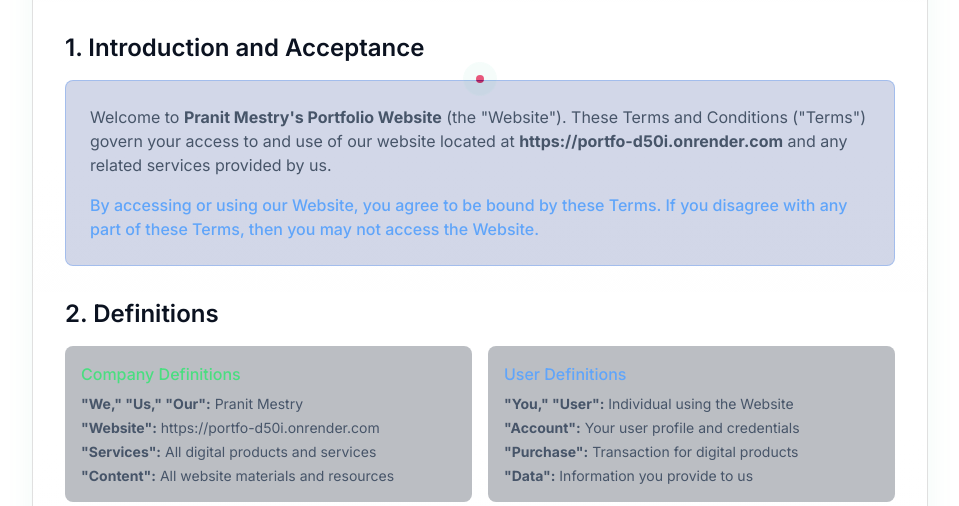
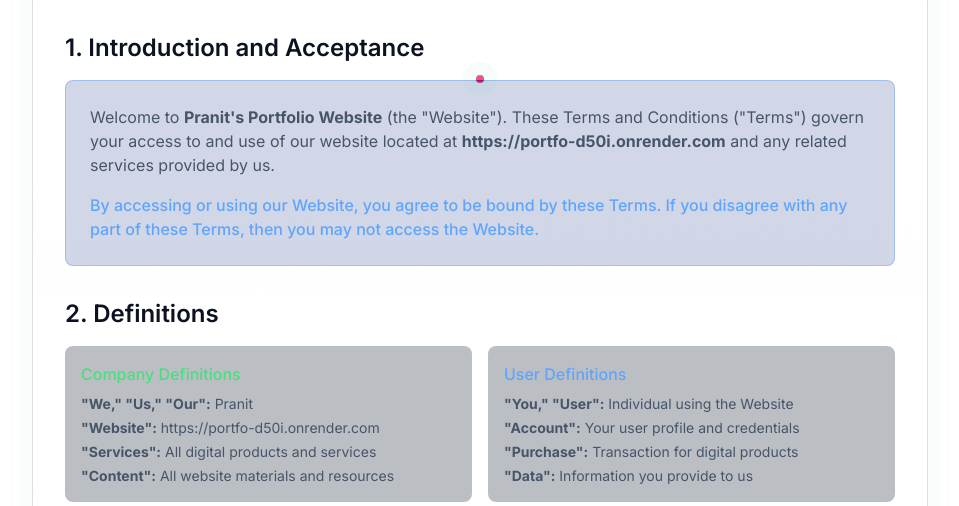
Before and after one commit to thepranit45/Portfolio_Render, a Django app: page /terms/ in a window 1280 px wide. Shown: the part 386-892 px from the top of the page, without its empty margins (160-1119 px from the left). Run offline with Django 5.2, Linux system fonts and the light colour scheme; some libraries are stand-ins or nearby versions.

Commit message:
minor changes

```diff
--- a/portfolio/templates/portfolio/base.html
+++ b/portfolio/templates/portfolio/base.html
@@ -123,7 +123,7 @@
         <!-- About Section -->
         <div>
           <h3 class="text-xl font-bold text-white mb-4 flex items-center gap-2">
-            <span>💻</span> Pranit Mestry
+            <span>💻</span> Pranit
           </h3>
           <p class="text-gray-400 text-sm">
             Full-stack developer passionate about creating innovative web solutions
@@ -175,7 +175,7 @@
       <div class="border-t border-gray-700/30 mt-8 pt-6 text-center">
         <div class="flex flex-col md:flex-row justify-between items-center gap-4">
           <p class="text-gray-400 text-sm">
-            © {{ "now"|date:"Y" }} Pranit Mestry. All rights reserved.
+            © {{ "now"|date:"Y" }} Pranit. All rights reserved.
           </p>
           <div class="flex items-center gap-4 text-xs text-gray-500">
             <span>📍 Pune, Maharashtra, India</span>
--- a/portfolio/templates/portfolio/contact.html
+++ b/portfolio/templates/portfolio/contact.html
@@ -1,6 +1,6 @@
 {% extends 'portfolio/base.html' %}
 {% load static %}
-{% block title %}Contact Us — Pranit Mestry{% endblock %}
+{% block title %}Contact Us — Pranit{% endblock %}
 
 {% block content %}
 <section class="min-h-screen py-20 pt-32 bg-dark/50">
--- a/portfolio/templates/portfolio/contact_old.html
+++ b/portfolio/templates/portfolio/contact_old.html
@@ -1,6 +1,6 @@
 {% extends 'portfolio/base.html' %}
 {% load static %}
-{% block title %}Contact Us — Pranit Mestry{% endblock %}
+{% block title %}Contact Us — Pranit{% endblock %}
 
 {% block content %}
 <section class="min-h-screen py-20 pt-32 bg-dark/50">
--- a/portfolio/templates/portfolio/delivery.html
+++ b/portfolio/templates/portfolio/delivery.html
@@ -1,6 +1,6 @@
 {% extends 'portfolio/base.html' %}
 {% load static %}
-{% block title %}Shipping and Delivery Policy — Pranit Mestry{% endblock %}
+{% block title %}Shipping and Delivery Policy — Pranit{% endblock %}
 
 {% block content %}
 <section class="min-h-screen py-20 pt-32">
@@ -22,7 +22,7 @@
             <h2 class="text-2xl font-semibold mb-4 text-white">1. Overview</h2>
             <div class="bg-blue-900/20 border border-blue-500/30 p-6 rounded-lg">
               <p class="mb-4">
-                <strong>Pranit Mestry's Portfolio Website</strong> exclusively offers <strong>digital products and services</strong>.
+                <strong>Pranit's Portfolio Website</strong> exclusively offers <strong>digital products and services</strong>.
                 We do not sell, ship, or deliver any physical products.
               </p>
               <div class="bg-green-900/20 border border-green-500/30 p-4 rounded-lg">
@@ -469,7 +469,7 @@
                 <div>
                   <h4 class="font-medium mb-3 text-primary">🏢 Business Address</h4>
                   <address class="text-sm not-italic">
-                    Pranit Mestry<br>
+                    Pranit<br>
                     123 Tech Street<br>
                     Pune, Maharashtra 411001<br>
                     India
--- a/portfolio/templates/portfolio/payment_checkout.html
+++ b/portfolio/templates/portfolio/payment_checkout.html
@@ -157,7 +157,7 @@
         "key": "{{ razorpay_key_id }}", // Enter the Key ID generated from the Dashboard
         "amount": "{{ amount }}", // Amount is in currency subunits (paise)
         "currency": "{{ currency }}",
-        "name": "Pranit Mestry",
+        "name": "Pranit",
         "description": "{{ service.name }}",
         "order_id": "{{ razorpay_order_id }}", // This is the order_id created in the backend
         "handler": function (response) {
--- a/portfolio/templates/portfolio/payment_failure.html
+++ b/portfolio/templates/portfolio/payment_failure.html
@@ -1,6 +1,6 @@
 {% extends 'portfolio/base.html' %}
 {% load static %}
-{% block title %}Payment Failed — Pranit Mestry{% endblock %}
+{% block title %}Payment Failed — Pranit{% endblock %}
 
 {% block content %}
 <section class="min-h-screen py-20 pt-32 bg-dark/50">
--- a/portfolio/templates/portfolio/privacy.html
+++ b/portfolio/templates/portfolio/privacy.html
@@ -1,6 +1,6 @@
 {% extends 'portfolio/base.html' %}
 {% load static %}
-{% block title %}Privacy Policy — Pranit Mestry{% endblock %}
+{% block title %}Privacy Policy — Pranit{% endblock %}
 
 {% block content %}
 <section class="min-h-screen py-20 pt-32">
@@ -21,7 +21,7 @@
           <section>
             <h2 class="text-2xl font-semibold mb-4 text-white">1. Introduction</h2>
             <p class="mb-4">
-              Welcome to Pranit Mestry's Portfolio Website ("we," "our," or "us"). This Privacy Policy explains how we collect, use, disclose, and safeguard your information when you visit our website <strong>https://portfo-d50i.onrender.com</strong> or make a purchase from us.
+              Welcome to Pranit's Portfolio Website ("we," "our," or "us"). This Privacy Policy explains how we collect, use, disclose, and safeguard your information when you visit our website <strong>https://portfo-d50i.onrender.com</strong> or make a purchase from us.
             </p>
             <p>
               We are committed to protecting your privacy and ensuring the security of your personal information. Please read this Privacy Policy carefully to understand our practices regarding your personal data.
@@ -321,7 +321,7 @@
                 <div>
                   <h4 class="font-medium mb-3 text-primary">🏢 Business Address</h4>
                   <address class="text-sm not-italic">
-                    Pranit Mestry<br>
+                    Pranit<br>
                     123 Tech Street<br>
                     Pune, Maharashtra 411001<br>
                     India
--- a/portfolio/templates/portfolio/refund.html
+++ b/portfolio/templates/portfolio/refund.html
@@ -1,6 +1,6 @@
 {% extends 'portfolio/base.html' %}
 {% load static %}
-{% block title %}Cancellation and Refund Policy — Pranit Mestry{% endblock %}
+{% block title %}Cancellation and Refund Policy — Pranit{% endblock %}
 
 {% block content %}
 <section class="min-h-screen py-20 pt-32">
@@ -23,7 +23,7 @@
             <div class="bg-blue-900/20 border border-blue-500/30 p-6 rounded-lg">
               <p class="mb-4">
                 This Cancellation and Refund Policy explains our policies regarding cancellations, refunds,
-                and returns for digital products and services purchased from <strong>Pranit Mestry's Portfolio Website</strong>.
+                and returns for digital products and services purchased from <strong>Pranit's Portfolio Website</strong>.
               </p>
               <div class="bg-yellow-900/20 border border-yellow-500/30 p-4 rounded-lg">
                 <h4 class="font-medium mb-2 text-yellow-400">⚠️ Important Notice</h4>
@@ -412,7 +412,7 @@
                 <div>
                   <h4 class="font-medium mb-3 text-primary">🏢 Business Details</h4>
                   <address class="text-sm not-italic">
-                    Pranit Mestry<br>
+                    Pranit<br>
                     123 Tech Street<br>
                     Pune, Maharashtra 411001<br>
                     India<br>
--- a/portfolio/templates/portfolio/services.html
+++ b/portfolio/templates/portfolio/services.html
@@ -1,6 +1,6 @@
 {% extends 'portfolio/base.html' %}
 {% load static %}
-{% block title %}Our Services — Pranit Mestry{% endblock %}
+{% block title %}Our Services — Pranit{% endblock %}
 
 {% block content %}
 <section class="min-h-screen py-20 pt-32 bg-dark/50">
--- a/portfolio/templates/portfolio/terms.html
+++ b/portfolio/templates/portfolio/terms.html
@@ -1,6 +1,6 @@
 {% extends 'portfolio/base.html' %}
 {% load static %}
-{% block title %}Terms and Conditions — Pranit Mestry{% endblock %}
+{% block title %}Terms and Conditions — Pranit{% endblock %}
 
 {% block content %}
 <section class="min-h-screen py-20 pt-32">
@@ -22,7 +22,7 @@
             <h2 class="text-2xl font-semibold mb-4 text-white">1. Introduction and Acceptance</h2>
             <div class="bg-blue-900/20 border border-blue-500/30 p-6 rounded-lg">
               <p class="mb-4">
-                Welcome to <strong>Pranit Mestry's Portfolio Website</strong> (the "Website"). These Terms and Conditions ("Terms") govern your access to and use of our website located at <strong>https://portfo-d50i.onrender.com</strong> and any related services provided by us.
+                Welcome to <strong>Pranit's Portfolio Website</strong> (the "Website"). These Terms and Conditions ("Terms") govern your access to and use of our website located at <strong>https://portfo-d50i.onrender.com</strong> and any related services provided by us.
               </p>
               <p class="font-medium text-blue-400">
                 By accessing or using our Website, you agree to be bound by these Terms. If you disagree with any part of these Terms, then you may not access the Website.
@@ -37,7 +37,7 @@
               <div class="bg-slate-800/30 p-4 rounded-lg">
                 <h4 class="font-medium mb-2 text-green-400">Company Definitions</h4>
                 <ul class="text-sm space-y-1">
-                  <li><strong>"We," "Us," "Our":</strong> Pranit Mestry</li>
+                  <li><strong>"We," "Us," "Our":</strong> Pranit</li>
                   <li><strong>"Website":</strong> https://portfo-d50i.onrender.com</li>
                   <li><strong>"Services":</strong> All digital products and services</li>
                   <li><strong>"Content":</strong> All website materials and resources</li>
@@ -273,7 +273,7 @@
             <h2 class="text-2xl font-semibold mb-4 text-white">9. Indemnification</h2>
             <div class="bg-orange-900/20 border border-orange-500/30 p-4 rounded-lg">
               <p class="mb-4">
-                You agree to indemnify, defend, and hold harmless Pranit Mestry and our affiliates from any claims,
+                You agree to indemnify, defend, and hold harmless Pranit and our affiliates from any claims,
                 losses, damages, liabilities, costs, and expenses (including reasonable attorney's fees) arising from:
               </p>
               <ul class="text-sm space-y-2">
@@ -435,7 +435,7 @@
                 <div>
                   <h4 class="font-medium mb-3 text-primary">🏢 Registered Address</h4>
                   <address class="text-sm not-italic">
-                    Pranit Mestry<br>
+                    Pranit<br>
                     123 Tech Street<br>
                     Pune, Maharashtra 411001<br>
                     India
```
